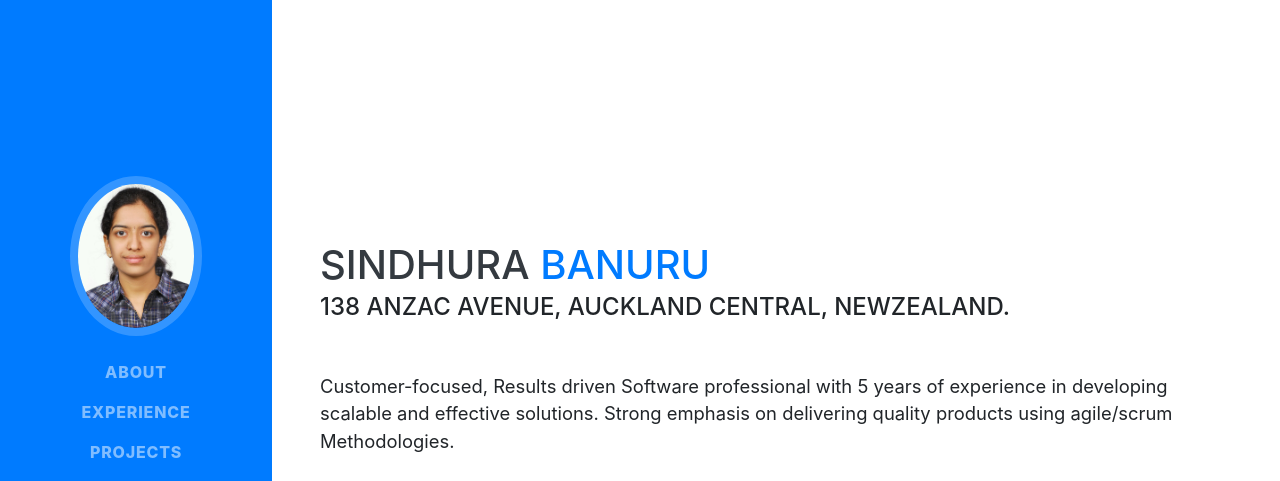
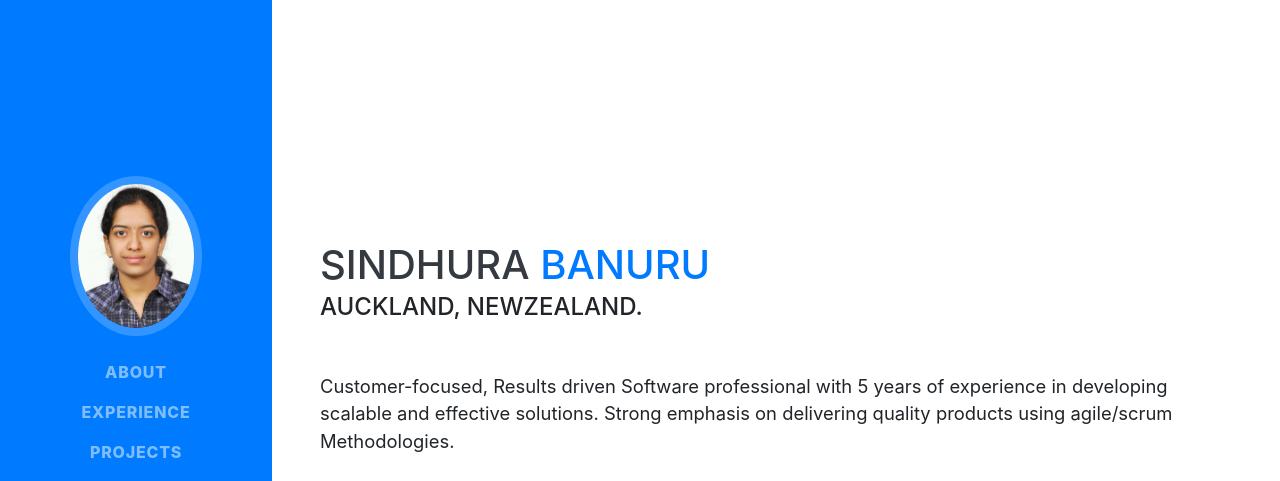
Before and after one commit to sindhuraprogrammer/my_portfolio, a website with bundled scripts: page index.html in a window 1280 px wide. Shown: the top 481 px of the page. Built offline with nearby package versions, Linux system fonts and the light colour scheme; a web font is replaced by a local one.

Commit message:
updated address

```diff
--- a/index.html
+++ b/index.html
@@ -70,7 +70,7 @@
         <h1 class="mb-0">Sindhura
           <span class="text-primary">Banuru</span>
         </h1>
-        <div class="subheading mb-5">138 Anzac Avenue, Auckland Central, NewZealand.
+        <div class="subheading mb-5">Auckland, NewZealand.
         </div>
         <p class="lead mb-5">Customer-focused, Results driven Software professional with 5 years of experience in
           developing
```
